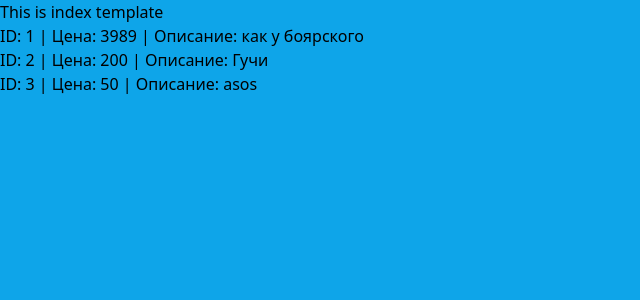
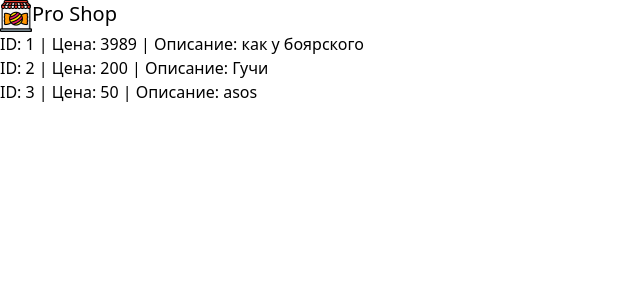
Before and after one commit to LebArt2321/learning_django, a Django app: page /myapp/ in a window 1280 px wide. Shown: the top 300 px of the page, without its empty margins (0-640 px from the left). Run offline with Django 4.2, Linux system fonts and the light colour scheme; data comes from the database, SQL or seed files in the repository.

Commit message:
logo and tailwind

```diff
--- a/mysite/myapp/static/myapp/styles.css
+++ b/mysite/myapp/static/myapp/styles.css
@@ -538,7 +538,24 @@ video {
   position: static;
 }
 
+.flex {
+  display: flex;
+}
+
+.h-8 {
+  height: 2rem;
+}
+
+.w-8 {
+  width: 2rem;
+}
+
 .bg-sky-500 {
   --tw-bg-opacity: 1;
   background-color: rgb(14 165 233 / var(--tw-bg-opacity));
 }
+
+.text-xl {
+  font-size: 1.25rem;
+  line-height: 1.75rem;
+}
--- a/mysite/myapp/templates/myapp/index.html
+++ b/mysite/myapp/templates/myapp/index.html
@@ -7,8 +7,19 @@
     <meta name="viewport" content="width=device-width, initial-scale=1.0">
     <title>Document</title>
 </head>
-<body class="bg-sky-500">
-    <h1>This is index template</h1>
+<body >
+    <nav>
+        <div>
+            <div>
+                <div>
+                    <div class="flex">
+                        <img class="h-8 w-8" src="{% static 'myapp/images/shop.png' %}" alt="logo"/>
+                        <span class="text-xl">Pro Shop</span>
+                    </div>
+                </div>
+            </div>
+        </div>
+    </nav>
     <h4>
         {% for item in items %}
         <a href="{% url 'myapp:detail' item.id %}">
```
Also changed, not shown: mysite/myapp/static/myapp/images/shop.png (added), 1 other file.
